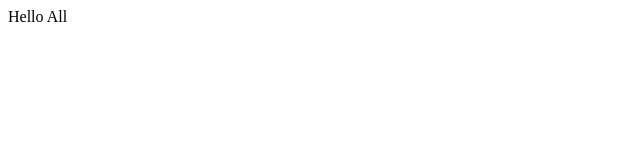
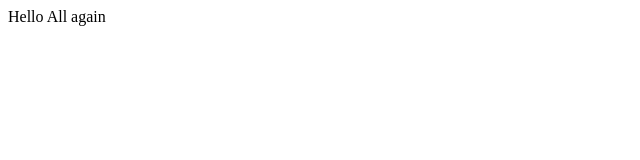
Before and after one commit to martinbregnhoi/githubActions, a plain HTML site: page index.html in a window 1280 px wide. Shown: the full height of the page, 0-640 px from the left. Drawn offline with Linux system fonts and the light colour scheme.

Commit message:
all again

```diff
--- a/index.html
+++ b/index.html
@@ -7,7 +7,7 @@
     <title>GitHub actions</title>
 </head>
 <body>
-    Hello All
+    Hello All again
 
 </body>
 </html>
```
